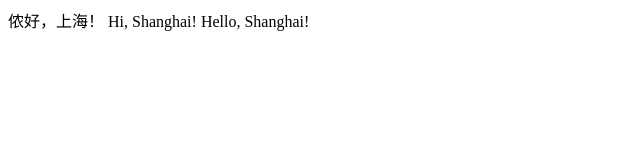
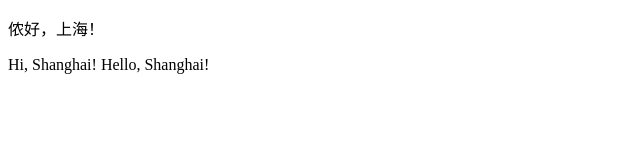
Before and after one commit to hiwangzi/yitisiga, a plain HTML site: page index.html in a window 1280 px wide. Shown: the whole page, without its empty margins (0-640 px from the left). Drawn offline with Linux system fonts and the light colour scheme.

Commit message:
update index.html

```diff
--- a/index.html
+++ b/index.html
@@ -7,7 +7,7 @@
     <title>yitisaga</title>
 </head>
 <body>
-    侬好，上海！
+    <p>侬好，上海！</p>
     Hi, Shanghai!
     Hello, Shanghai!
 </body>
```
